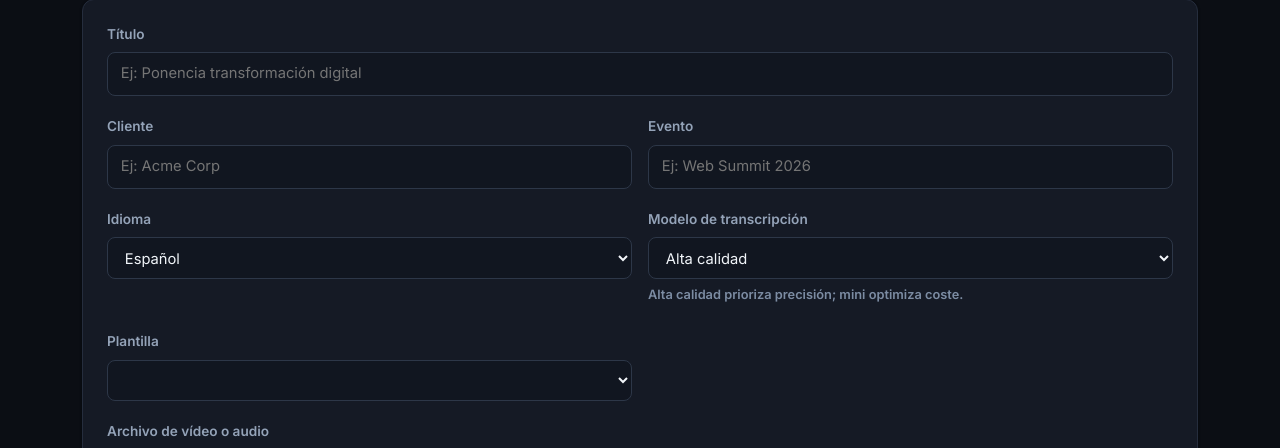
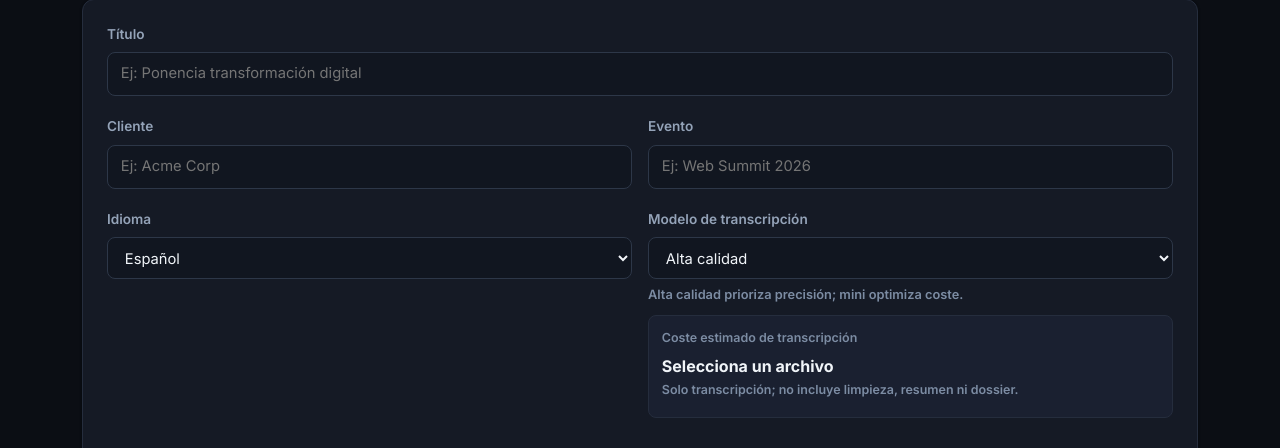
Before and after one commit to jaumecarreno/dossiers, a Flask app: page /projects/new in a window 1280 px wide. Shown: the part 215-663 px from the top of the page. Run offline with Flask 3, Linux system fonts and the light colour scheme; lists and menus that the app fills with data are empty; some libraries are stand-ins or nearby versions.

Commit message:
feat: show transcription cost estimate on new project form
- Add per-model USD/min cost map in constants.py

- Add estimate_transcription_cost_usd helper function

- Display live cost estimate in new project form based on file duration and selected model

- Read media duration client-side via Audio/Video element metadata

- Style the cost estimate panel with cost-estimate CSS classes

- Add unit tests for cost constants and estimation helper

```diff
--- a/app/constants.py
+++ b/app/constants.py
@@ -21,6 +21,11 @@ TRANSCRIPTION_MODEL_CHOICES = {
         "label": "Económico / Whisper",
         "description": "Modelo clásico con coste por minuto y marcas de tiempo compatibles.",
     },
+}
+TRANSCRIPTION_MODEL_COSTS_USD_PER_MINUTE = {
+    "gpt-4o-transcribe": 0.006,
+    "gpt-4o-mini-transcribe": 0.003,
+    "whisper-1": 0.006,
 }
 
 PROJECT_STATUSES = [
@@ -67,6 +72,15 @@ def get_transcription_model_label(model: str | None) -> str:
     return TRANSCRIPTION_MODEL_CHOICES[DEFAULT_TRANSCRIPTION_MODEL]["label"]
 
 
+def estimate_transcription_cost_usd(duration_seconds: float | int | None, model: str | None) -> float | None:
+    if not duration_seconds or duration_seconds <= 0:
+        return None
+    rate = TRANSCRIPTION_MODEL_COSTS_USD_PER_MINUTE.get(model or DEFAULT_TRANSCRIPTION_MODEL)
+    if rate is None:
+        return None
+    return (float(duration_seconds) / 60.0) * rate
+
+
 def get_project_progress(status: str) -> int:
     if status == "failed":
         return 100
--- a/app/routes.py
+++ b/app/routes.py
@@ -21,6 +21,7 @@ from app.constants import (
     LANGUAGE_CHOICES,
     STATUS_LABELS,
     TRANSCRIPTION_MODEL_CHOICES,
+    TRANSCRIPTION_MODEL_COSTS_USD_PER_MINUTE,
     allowed_file,
     get_transcription_model_label,
     get_project_progress,
@@ -66,6 +67,7 @@ def _template_context() -> dict:
         "templates": templates,
         "language_choices": LANGUAGE_CHOICES,
         "transcription_model_choices": TRANSCRIPTION_MODEL_CHOICES,
+        "transcription_model_costs_usd_per_minute": TRANSCRIPTION_MODEL_COSTS_USD_PER_MINUTE,
         "status_labels": STATUS_LABELS,
         "get_transcription_model_label": get_transcription_model_label,
         "get_project_progress": get_project_progress,
--- a/app/static/style.css
+++ b/app/static/style.css
@@ -699,6 +699,28 @@ input:focus, select:focus {
   box-shadow: 0 0 0 3px var(--primary-glow);
 }
 
+.cost-estimate {
+  display: grid;
+  gap: 0.15rem;
+  margin-top: 0.65rem;
+  padding: 0.7rem 0.8rem;
+  border: 1px solid var(--line);
+  border-radius: 8px;
+  background: var(--panel-soft);
+}
+
+.cost-estimate-label,
+.cost-estimate-detail {
+  color: var(--muted);
+  font-size: 0.78rem;
+}
+
+.cost-estimate strong {
+  color: var(--text);
+  font-size: 1rem;
+  line-height: 1.3;
+}
+
 /* --- Drag & Drop Zone --- */
 .drop-zone {
   position: relative;
--- a/app/templates/projects/new.html
+++ b/app/templates/projects/new.html
@@ -44,6 +44,11 @@
           {% endfor %}
         </select>
         <span class="muted" style="display:block; margin-top:0.35rem; font-size:0.8rem;">Alta calidad prioriza precisión; mini optimiza coste.</span>
+        <span class="cost-estimate" id="transcription-cost-estimate" aria-live="polite">
+          <span class="cost-estimate-label">Coste estimado de transcripción</span>
+          <strong id="transcription-cost-value">Selecciona un archivo</strong>
+          <span class="cost-estimate-detail" id="transcription-cost-detail">Solo transcripción; no incluye limpieza, resumen ni dossier.</span>
+        </span>
       </label>
     </div>
 
@@ -114,6 +119,13 @@
       const overlay = document.getElementById("upload-overlay");
       const submitBtn = document.getElementById("submit-btn");
       const youtubeInput = document.getElementById("youtube-url");
+      const transcriptionModel = form.elements.transcription_model;
+      const costValue = document.getElementById("transcription-cost-value");
+      const costDetail = document.getElementById("transcription-cost-detail");
+      const transcriptionCosts = {{ transcription_model_costs_usd_per_minute|tojson }};
+      const transcriptionChoices = {{ transcription_model_choices|tojson }};
+      let mediaDurationSeconds = null;
+      let durationRequestId = 0;
 
       function formatSize(bytes) {
         if (bytes < 1024) return bytes + " B";
@@ -122,24 +134,103 @@
         return (bytes / 1073741824).toFixed(2) + " GB";
       }
 
+      function formatDuration(seconds) {
+        const rounded = Math.max(1, Math.round(seconds));
+        const minutes = Math.floor(rounded / 60);
+        const remainingSeconds = rounded % 60;
+        if (minutes === 0) return `${remainingSeconds} s`;
+        if (remainingSeconds === 0) return `${minutes} min`;
+        return `${minutes} min ${remainingSeconds} s`;
+      }
+
+      function formatUsd(amount) {
+        if (amount > 0 && amount < 0.01) return `US$${amount.toFixed(4)}`;
+        if (amount < 1) return `US$${amount.toFixed(3).replace(/0+$/, "").replace(/\.$/, "")}`;
+        return `US$${amount.toFixed(2)}`;
+      }
+
+      function selectedModelLabel() {
+        const choice = transcriptionChoices[transcriptionModel.value];
+        return choice ? choice.label : transcriptionModel.value;
+      }
+
+      function updateCostEstimate(message) {
+        const rate = transcriptionCosts[transcriptionModel.value];
+        if (message) {
+          costValue.textContent = message;
+          costDetail.textContent = "Solo transcripción; no incluye limpieza, resumen ni dossier.";
+          return;
+        }
+        if (!mediaDurationSeconds || !rate) {
+          if ((youtubeInput.value || "").trim()) {
+            costValue.textContent = "Se calculará tras descargar";
+            costDetail.textContent = "Para YouTube no se puede leer la duración antes de crear el dossier.";
+          } else {
+            costValue.textContent = "Selecciona un archivo";
+            costDetail.textContent = "Solo transcripción; no incluye limpieza, resumen ni dossier.";
+          }
+          return;
+        }
+        const estimatedCost = (mediaDurationSeconds / 60) * rate;
+        costValue.textContent = `${formatUsd(estimatedCost)} aprox.`;
+        costDetail.textContent = `${formatDuration(mediaDurationSeconds)} con ${selectedModelLabel()}. Solo transcripción.`;
+      }
+
+      function isVideoFile(file) {
+        const name = file.name.toLowerCase();
+        return file.type.startsWith("video/") || [".mp4", ".mov", ".m4v", ".webm"].some(ext => name.endsWith(ext));
+      }
+
+      function readMediaDuration(file) {
+        const requestId = ++durationRequestId;
+        mediaDurationSeconds = null;
+        updateCostEstimate("Leyendo duración…");
+
+        const media = document.createElement(isVideoFile(file) ? "video" : "audio");
+        const url = URL.createObjectURL(file);
+        media.preload = "metadata";
+        media.onloadedmetadata = () => {
+          URL.revokeObjectURL(url);
+          if (requestId !== durationRequestId) return;
+          mediaDurationSeconds = Number.isFinite(media.duration) ? media.duration : null;
+          updateCostEstimate(mediaDurationSeconds ? null : "No se pudo estimar");
+        };
+        media.onerror = () => {
+          URL.revokeObjectURL(url);
+          if (requestId !== durationRequestId) return;
+          mediaDurationSeconds = null;
+          updateCostEstimate("No se pudo estimar");
+        };
+        media.src = url;
+      }
+
       function showPreview(file) {
         fileName.textContent = file.name;
         fileSize.textContent = formatSize(file.size);
         preview.classList.add("visible");
         dropZone.style.display = "none";
+        readMediaDuration(file);
       }
 
       function clearPreview() {
+        durationRequestId += 1;
+        mediaDurationSeconds = null;
         fileInput.value = "";
         preview.classList.remove("visible");
         dropZone.style.display = "";
+        updateCostEstimate();
       }
 
       fileInput.addEventListener("change", () => {
         if (fileInput.files.length) showPreview(fileInput.files[0]);
+        else clearPreview();
       });
 
       fileRemove.addEventListener("click", clearPreview);
+      transcriptionModel.addEventListener("change", () => updateCostEstimate());
+      youtubeInput.addEventListener("input", () => {
+        if (!fileInput.files.length) updateCostEstimate();
+      });
 
       ["dragenter", "dragover"].forEach(evt => {
         dropZone.addEventListener(evt, e => { e.preventDefault(); dropZone.classList.add("dragover"); });
@@ -157,6 +248,8 @@
         }
       });
 
+      updateCostEstimate();
+
       form.addEventListener("submit", (e) => {
         const hasFile = fileInput.files.length > 0;
         const hasYoutube = (youtubeInput.value || "").trim().length > 0;
```
Also changed, not shown: tests/test_mvp.py (+16 -0 lines).
